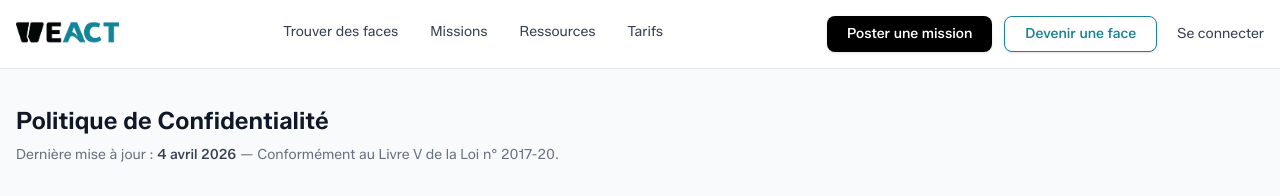
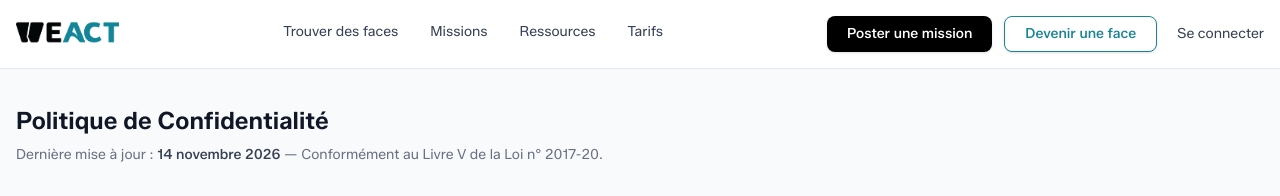
Before and after one commit to Lamakira/weact-v1, a Vue app in the folder frontend/: page /politique-confidentialite in a window 1280 px wide. Shown: the top 196 px of the page. Built offline with nearby package versions, Linux system fonts and the light colour scheme; no server answers.

Commit message:
docs(analytics): date de mise à jour de la politique de confidentialité

```diff
--- a/frontend/src/views/PolitiqueConfidentialiteView.vue
+++ b/frontend/src/views/PolitiqueConfidentialiteView.vue
@@ -10,7 +10,7 @@ import { useCookieConsent } from '@/composables/useCookieConsent'
 
 const { openPreferences } = useCookieConsent()
 
-const lastUpdate = '4 avril 2026'
+const lastUpdate = '14 novembre 2026'
 </script>
 
 <template>
```
